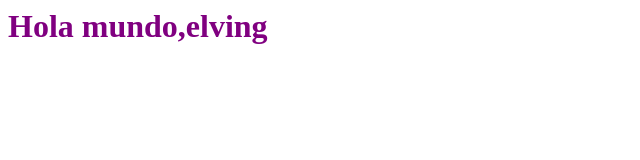
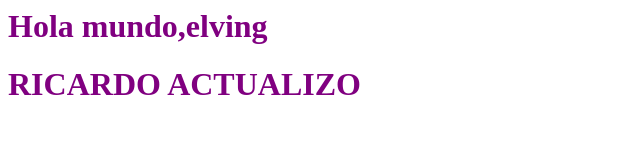
Before and after one commit to Erivadeira/elving-classroom, a plain HTML site: page index.html in a window 1280 px wide. Shown: the whole page, without its empty margins (0-640 px from the left). Drawn offline with Linux system fonts and the light colour scheme.

Commit message:
Actulice el archivo de elving

```diff
--- a/index.html
+++ b/index.html
@@ -1 +1,2 @@
 <h1 Style="color:purple">Hola mundo,elving</h1>
+<h1 Style="color:purple">RICARDO ACTUALIZO </h1>
```
